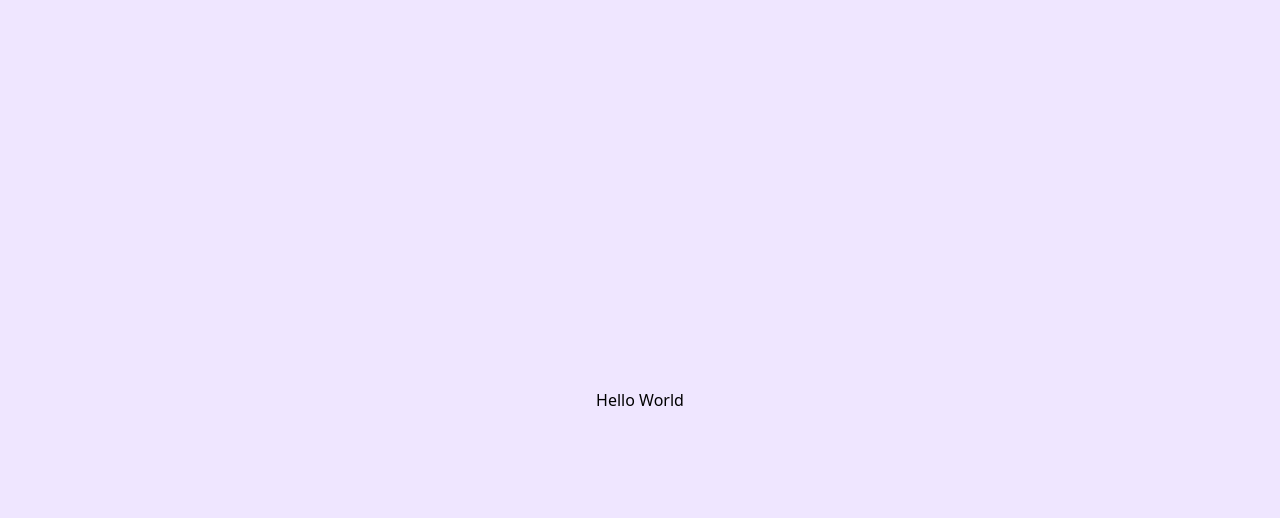
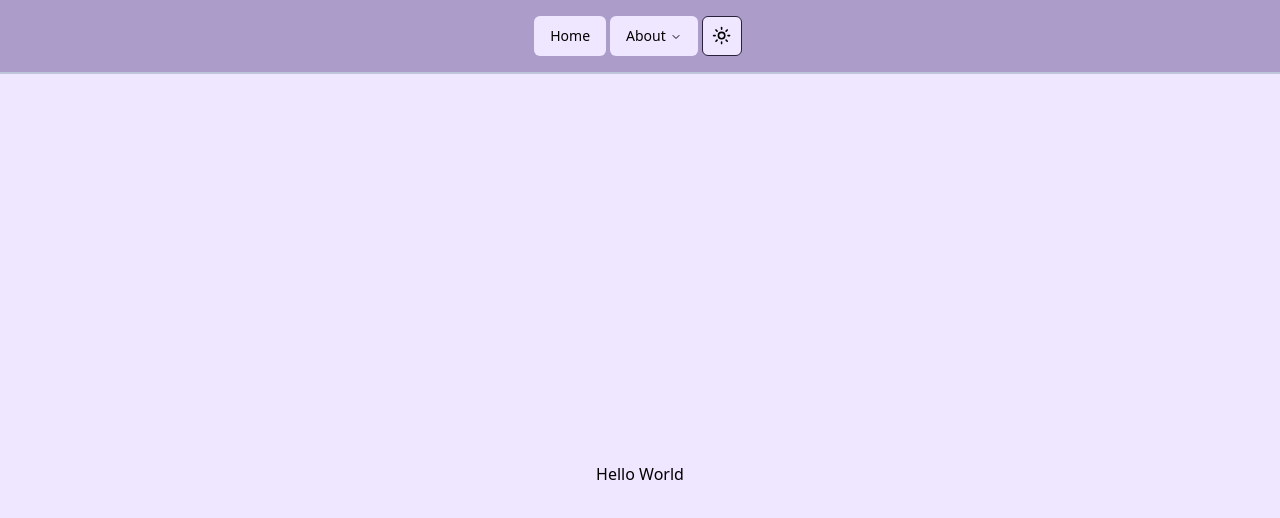
Before and after one commit to xavierloeraflores/ai-toolbox, a Next.js app: page / in a window 1280 px wide. Shown: the top 518 px of the page. Built offline with nearby package versions, Linux system fonts and the light colour scheme.

Commit message:
Added Header w/ DarkModeToggle to Header close #3 Dark Mode

```diff
--- a/src/app/layout.tsx
+++ b/src/app/layout.tsx
@@ -1,6 +1,7 @@
 import "~/styles/globals.css";
 import { GeistSans } from "geist/font/sans";
 import { ThemeProvider } from "~/components/theme-provider";
+import { Header } from "~/components/header";
 
 export const metadata = {
   title: "",
@@ -22,6 +23,7 @@ export default function RootLayout({
           enableSystem
           disableTransitionOnChange
         >
+          <Header />
           {children}
         </ThemeProvider>
       </body>
```
